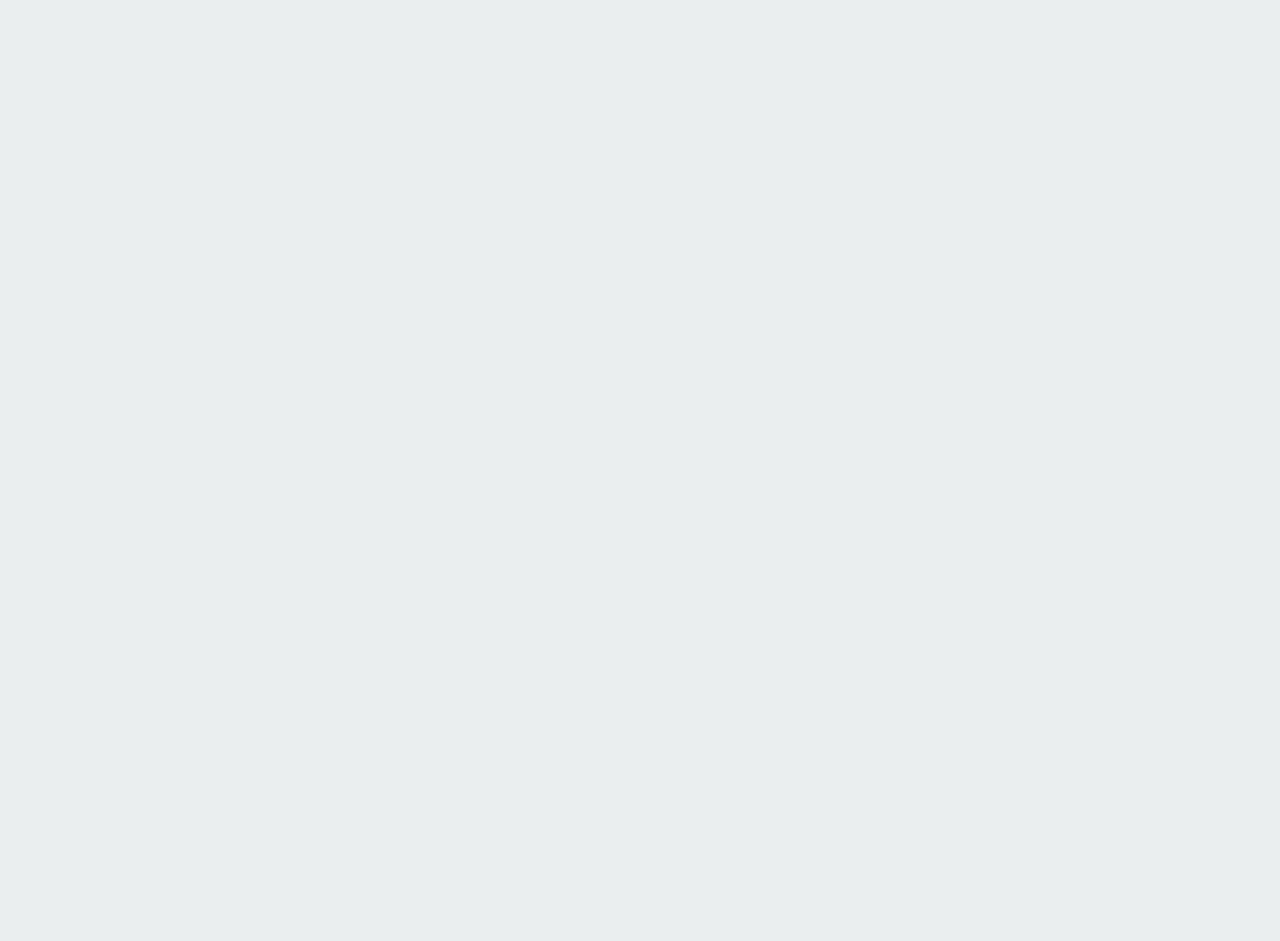
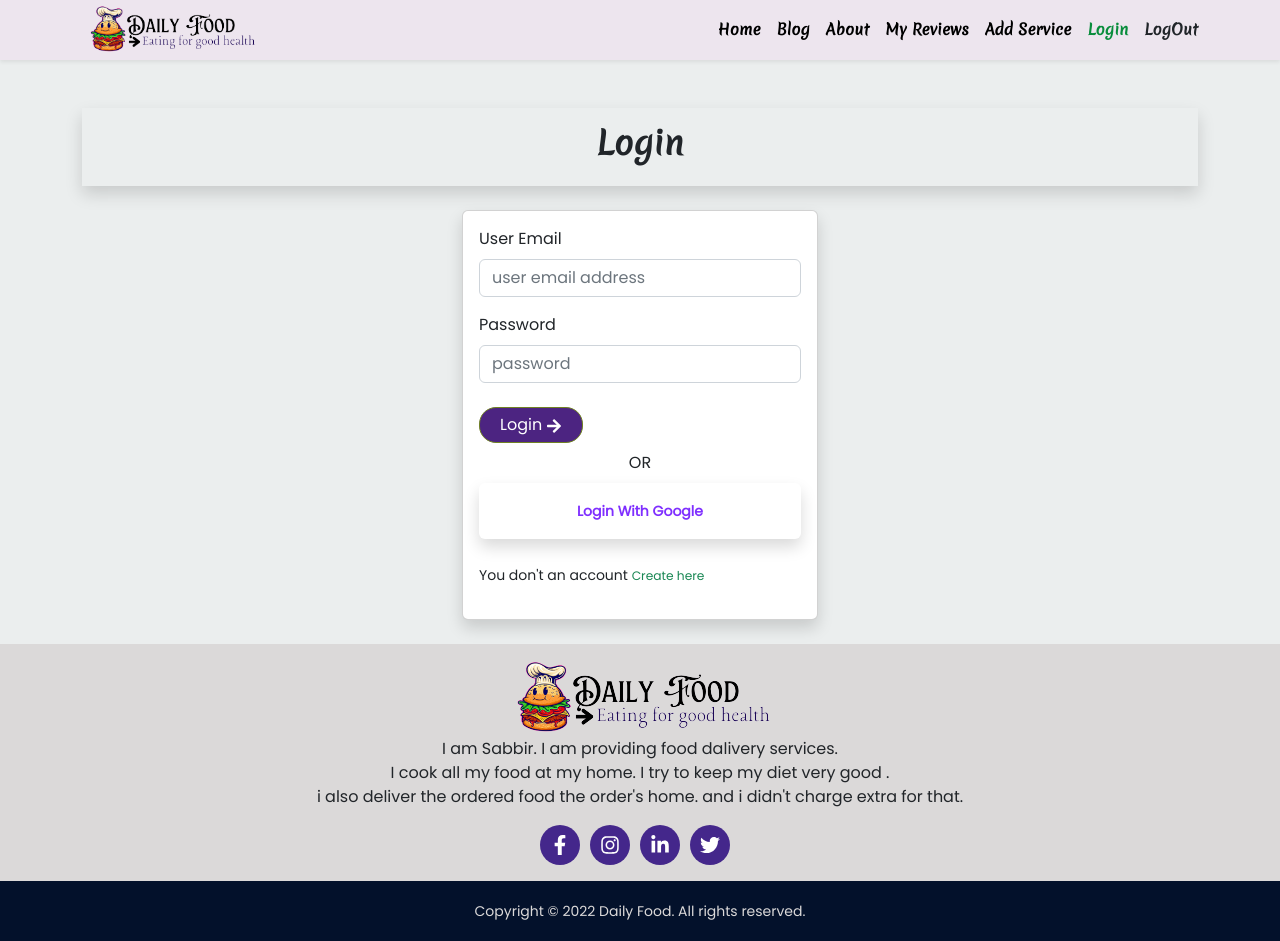
Before and after one commit to sksabbirhossain/daily-food-clint, a React (Create React App) app: page /login in a window 1280 px wide. Before the commit this address had no page. Before the commit the page ends 800 px from the top, so only its background shows below. Built offline with nearby package versions, Linux system fonts and the light colour scheme.

Commit message:
created a login page

```diff
--- a/src/App.js
+++ b/src/App.js
@@ -3,14 +3,18 @@ import "./App.css";
 import ClintLayout from "./Layouts/ClintLayout";
 import AddService from "./Pages/AddService";
 import Home from "./Pages/Home";
+import Login from "./Pages/Login";
 import ServiceDetails from "./Pages/ServiceDetails";
 import Services from "./Pages/Services";
+import Signup from "./Pages/Signup";
 
 function App() {
   return (
     <Routes>
       <Route path="/" element={<ClintLayout />}>
         <Route path="/" element={<Home />} />
+        <Route path="/login" element={<Login />} />
+        <Route path="/signup" element={<Signup />} />
         <Route path="/services" element={<Services />} />
         <Route path="/services/:id" element={<ServiceDetails />} />
         <Route path="/add-service" element={<AddService />} />
--- a/src/Pages/AddService.js
+++ b/src/Pages/AddService.js
@@ -16,10 +16,10 @@ const AddService = () => {
             <div className="col-md-8 offset-md-2">
               <div className="card p-3 mb-4 shadow">
                 <Form >
-                  <FormInput label="Title" type="text" name="title" placeholder="service name" />
-                  <FormInput label="Photo URL" type="text" name="image" placeholder="service photo url" />
-                  <FormInput label="Price" type="number" name="price" placeholder="price" />
-                  <textarea name="description" className="form-control" rows="7" placeholder="description.."></textarea>
+                  <FormInput label="Title" type="text" name="title" placeholder="service name" required/>
+                  <FormInput label="Photo URL" type="text" name="image" placeholder="service photo url" required/>
+                  <FormInput label="Price" type="number" name="price" placeholder="price" required/>
+                  <textarea name="description" className="form-control" rows="7" placeholder="description.." required></textarea>
                   <Button className="mt-2">Add <FaArrowRight/> </Button>
                 </Form>
               </div>
--- /dev/null
+++ b/src/Pages/Login.js
@@ -0,0 +1,43 @@
+import React from 'react';
+import { FaArrowRight } from 'react-icons/fa';
+import { Link } from 'react-router-dom';
+import Button from '../components/Button/Button';
+import Form from '../components/Form/Form';
+import FormInput from '../components/FormInput/FormInput';
+import styles from "../styles/Login.module.css"
+
+const Login = () => {
+    return (
+        <section className="mt-4 mt-md-5 ">
+      <div className="container">
+        <div className="shadow py-3 ">
+          <h2>Login</h2>
+        </div>
+        <div className="card-items mt-4">
+          <div className="row">
+            <div className="col-md-4 offset-md-4">
+              <div className="card p-3 mb-4 shadow">
+                <Form >
+                  <FormInput label="User Email" type="email" name="email" placeholder="user email address" required/>
+                  <FormInput label="Password" type="password" name="password" placeholder="password" required/>
+                  <Button className="mt-2">Login <FaArrowRight/> </Button>
+                </Form>
+                <span className='py-2 text-center'>OR</span>
+                <div className='shadow py-3 text-center rounded'>
+                <span className={styles.loginIcons}>Login With Google</span>
+                </div>
+                <p className="mt-4">
+                    <small>
+                    You don't an account<Link to="/signup"> <small className='text-success'>Create here</small> </Link>
+                    </small>
+                </p>
+              </div>
+            </div>
+          </div>
+        </div>
+      </div>
+    </section>
+    );
+};
+
+export default Login;
--- /dev/null
+++ b/src/styles/Login.module.css
@@ -0,0 +1,6 @@
+.loginIcons {
+  color: #7f2fff;
+  cursor: pointer;
+  font-size: 14px;
+  font-weight: 700;
+}
--- /dev/null
+++ b/src/styles/Signup.module.css
@@ -0,0 +1,6 @@
+.signupIcons {
+    color: #7f2fff;
+    cursor: pointer;
+    font-size: 14px;
+    font-weight: 700;
+  }
```
Also changed, not shown: src/Pages/Signup.js (added).
